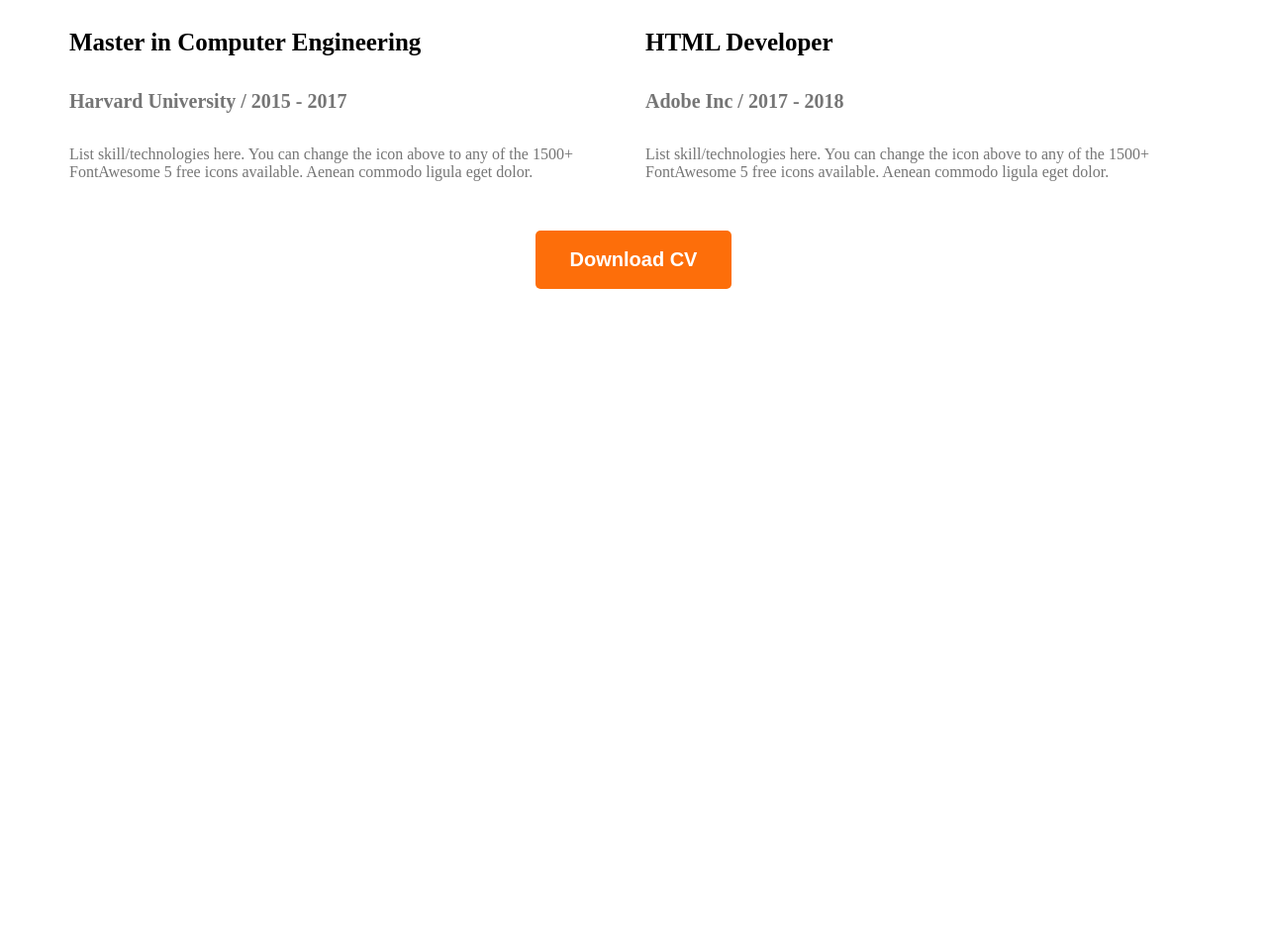
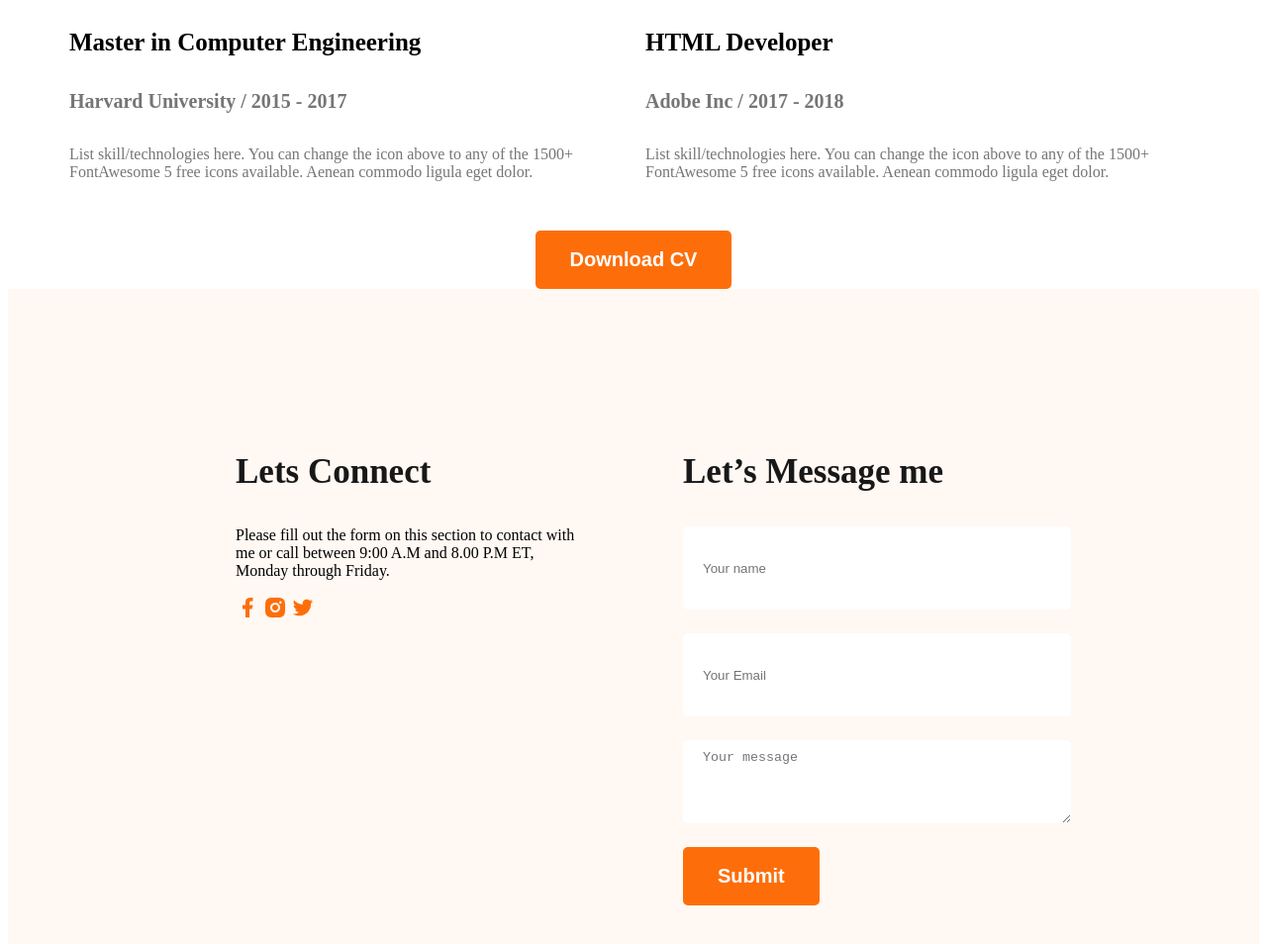
Before and after one commit to HussainMohammed112/web-dev-portfolio, a plain HTML site: page index.html in a window 1280 px wide. Shown: the part 2315-3269 px from the top of the page at 99% size. Before the commit the page ends 2615 px from the top, so only its background shows below. Drawn offline with Linux system fonts and the light colour scheme.

Commit message:
added from

```diff
--- a/index.html
+++ b/index.html
@@ -145,8 +145,25 @@
 
         </section>
     </main>
-    <footer>
-
+    <footer class="secondary-bg">
+       <div class="footer-colum">
+        <h3 class="section-title">Lets Connect</h3>
+        <p>Please fill out the form on this section to contact with me or call between 9:00 A.M and 8.00 P.M ET, Monday through Friday.</p>
+        <div>
+            <a href=""><img src="images/icons/facebook.png" alt=""></a>
+            <a href=""><img src="images/icons/insta.png" alt=""></a>
+            <a href=""><img src="images/icons/twitter.png" alt=""></a>
+        </div>
+       </div>
+       <div class="footer-colum">
+            <h3 class="section-title">Let’s Message me</h3>
+            <form action="">
+                <input type="text" id="" name="" placeholder="Your name">
+                <input type="email" name="" id="" placeholder="Your Email">
+                <textarea name="" id="" cols="30" rows="20" placeholder="Your message"></textarea>
+                <input class="btn-primary" type="submit" value="Submit">
+            </form>
+       </div>
     </footer>
 </body>
 
--- a/styes/portfolio.css
+++ b/styes/portfolio.css
@@ -154,3 +154,23 @@
  .resume-download{
     margin-top: 50px;
  }
+
+ /* footer style */
+ footer{
+    padding: 130px 230px;
+    display: flex;
+    gap: 100px;
+ }
+ .footer-colum{
+    width: 50%;
+ }
+ footer input[type="text"],footer input[type="Email"],footer textarea{
+    height: 64px;
+    border-radius: 5px;
+    background-color: white;
+    display: block;
+    width: 100%;
+    padding:  10px 20px;
+    margin-bottom: 24px;
+    border: none;
+ }
```
